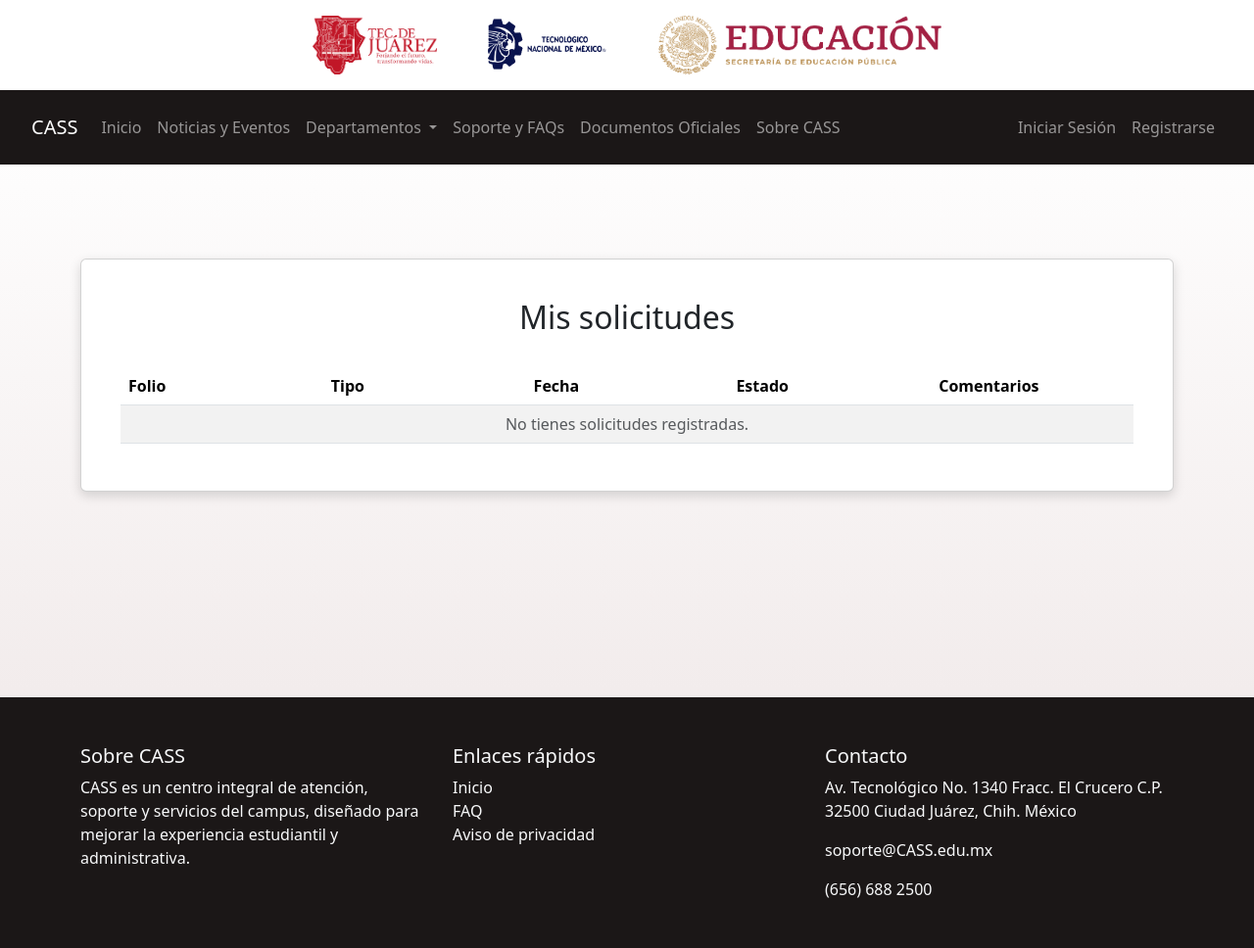
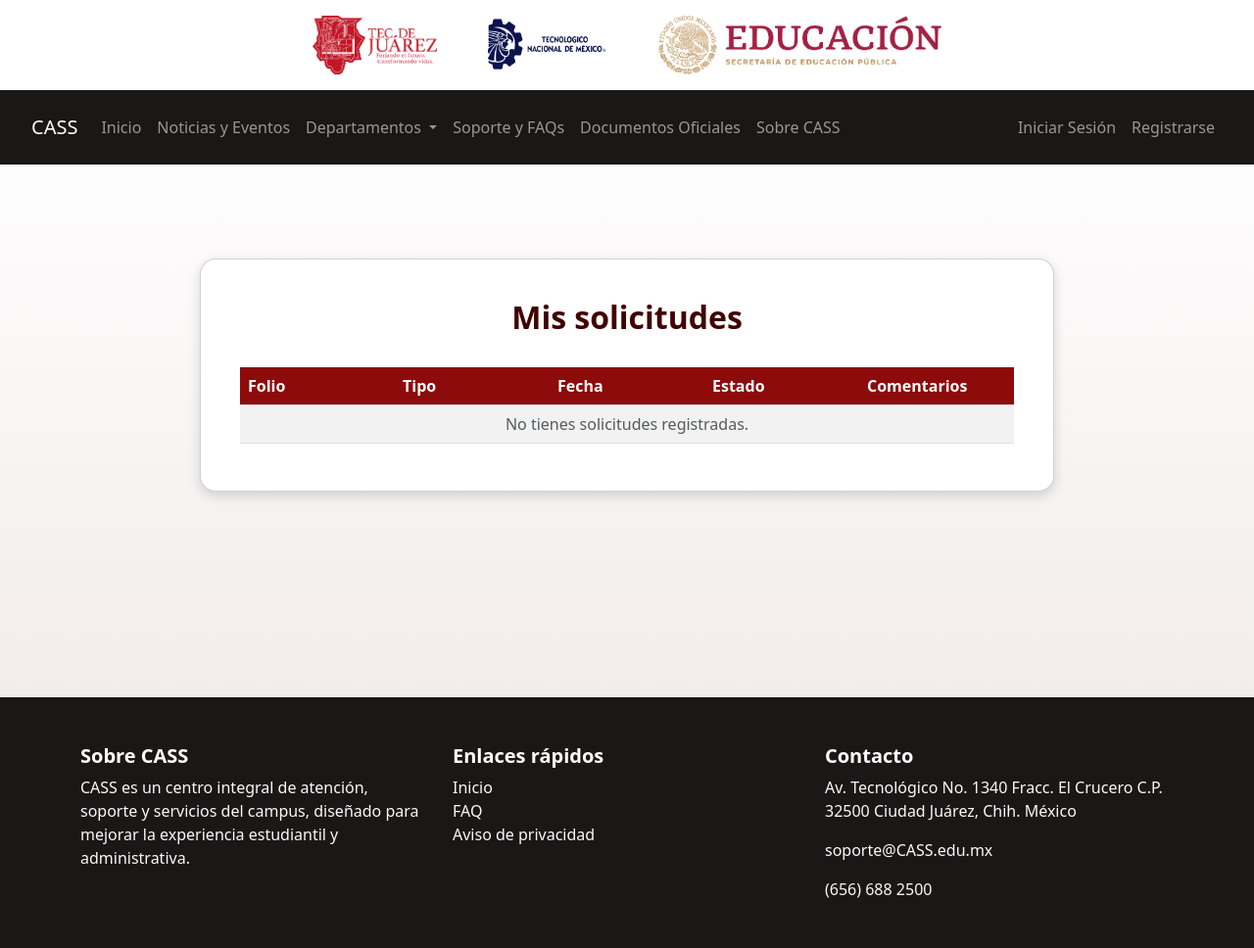
Before and after one commit to AngelRs12/CASS, a PHP site: page /app/src/edo_solicitudes.php in a window 1280 px wide. Shown: the whole page at 98% size. Run offline with PHP 8.4, Linux system fonts and the light colour scheme; data that the repository does not hold is empty; some libraries are stand-ins or nearby versions.

Commit message:
solicitud style

```diff
--- a/src/edo_solicitudes.php
+++ b/src/edo_solicitudes.php
@@ -4,13 +4,13 @@
 <html lang="es">
 
 <head>
-    <meta charset="UTF-8">
-    <title>Mis Solicitudes | CASS</title>
+    <meta charset="UTF-8" />
+    <meta name="viewport" content="width=device-width, initial-scale=1">
+    <title>solicitudes</title>
+    <link rel="stylesheet" href="/cass/styles/bootstrap.min.css">
     <link rel="stylesheet" href="/cass/styles/global.css">
-    <link rel="stylesheet" href="/cass/styles/bootstrap.min.css">
 
 </head>
-
 <body>
     <div class="page-wrapper">
         <div class="content-wrapper">
@@ -47,8 +47,8 @@
         <?php include($_SERVER['DOCUMENT_ROOT'] . '/cass/templates/footer.php'); ?>
     </div>
 
+    <script src="/cass/scripts/bootstrap.bundle.min.js"></script>
     <script src="/cass/scripts/edo_solicitudes.js"></script>
-    <script src="/cass/scripts/bootstrap.bundle.min.js"></script>
 </body>
 
 </html>
--- a/src/login.php
+++ b/src/login.php
@@ -67,7 +67,7 @@
             </div>
         </div>
     </div>
-
+</body>
 
     <script
         src="https://cdn.jsdelivr.net/npm/@popperjs/core@2.11.8/dist/umd/popper.min.js"
@@ -76,4 +76,5 @@
     <script src="/cass/scripts/bootstrap.bundle.min.js"></script>
     <script src="/cass/scripts/login.js"></script>
 
+
 </html>
--- a/styles/global.css
+++ b/styles/global.css
@@ -30,9 +30,9 @@
   --button-background-color-secondary-hover: rgb(27, 25, 25);
 
 
-  --table-header-color: #001233;
-  --table-header-text-color: rgb(255, 255, 255);
-  --table-border-color: #ffffff;
+  --table-header-color: rgb(141, 11, 11);
+  --table-header-text-color: #fcfefe;
+  --table-border-color: #00ff0d;
 
   --h1-color:  rgb(255, 255, 255);
   --h2-color:  rgb(66, 2, 2);
@@ -202,14 +202,12 @@ table {
   width: 100%;
   table-layout: fixed;
 }
-thead {
-  background-color: var(--table-header-color);
+thead th {
+  background-color: var(--table-header-color) !important;
+  color: var(--table-header-text-color) !important;
 }
-th {
-  color: var(--table-header-text-color);
-}
-td{
-  word-break: BREAK-WORD;
+td {
+  word-break: break-word ;
 }
 
 
@@ -231,7 +229,7 @@ button:hover {
 }*/
 
 .btn-primary {
-  background-color: var(--button-background-color-primary);
+  background-color: var(--button-background-color-primary) ;
   border: 0;
 }
 
@@ -338,17 +336,3 @@ button:hover {
     font-size: 1.5rem;
     font-weight: bold;
 }
-
-table {
-  width: 100%;
-  table-layout: fixed;
-}
-thead {
-  background-color: var(--table-header-color) ;
-}
-th {
-  color: var(--table-header-text-color);
-}
-td{
-  word-break: BREAK-WORD;
-}
```
Lines whose indentation alone changed are shown as unchanged.
